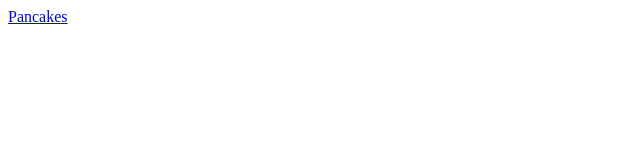
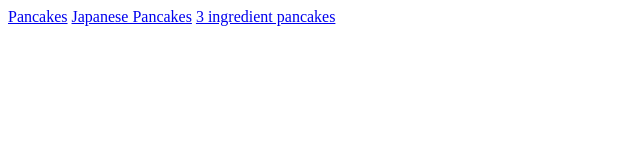
Before and after one commit to ThisNoobPlays/odin-recipes, a plain HTML site: page index.html in a window 1280 px wide. Shown: the whole page, without its empty margins (0-640 px from the left). Drawn offline with Linux system fonts and the light colour scheme.

Commit message:
modify index.html

```diff
--- a/index.html
+++ b/index.html
@@ -8,5 +8,7 @@
 </head>
 <body>
     <a href="./recipes/pancakes.html">Pancakes</a>
+    <a href="./recipes/japanese pancakes.html">Japanese Pancakes</a>
+    <a href="./recipes/3 ingredient pancakes.html">3 ingredient pancakes</a>
 </body>
 </html>
```
